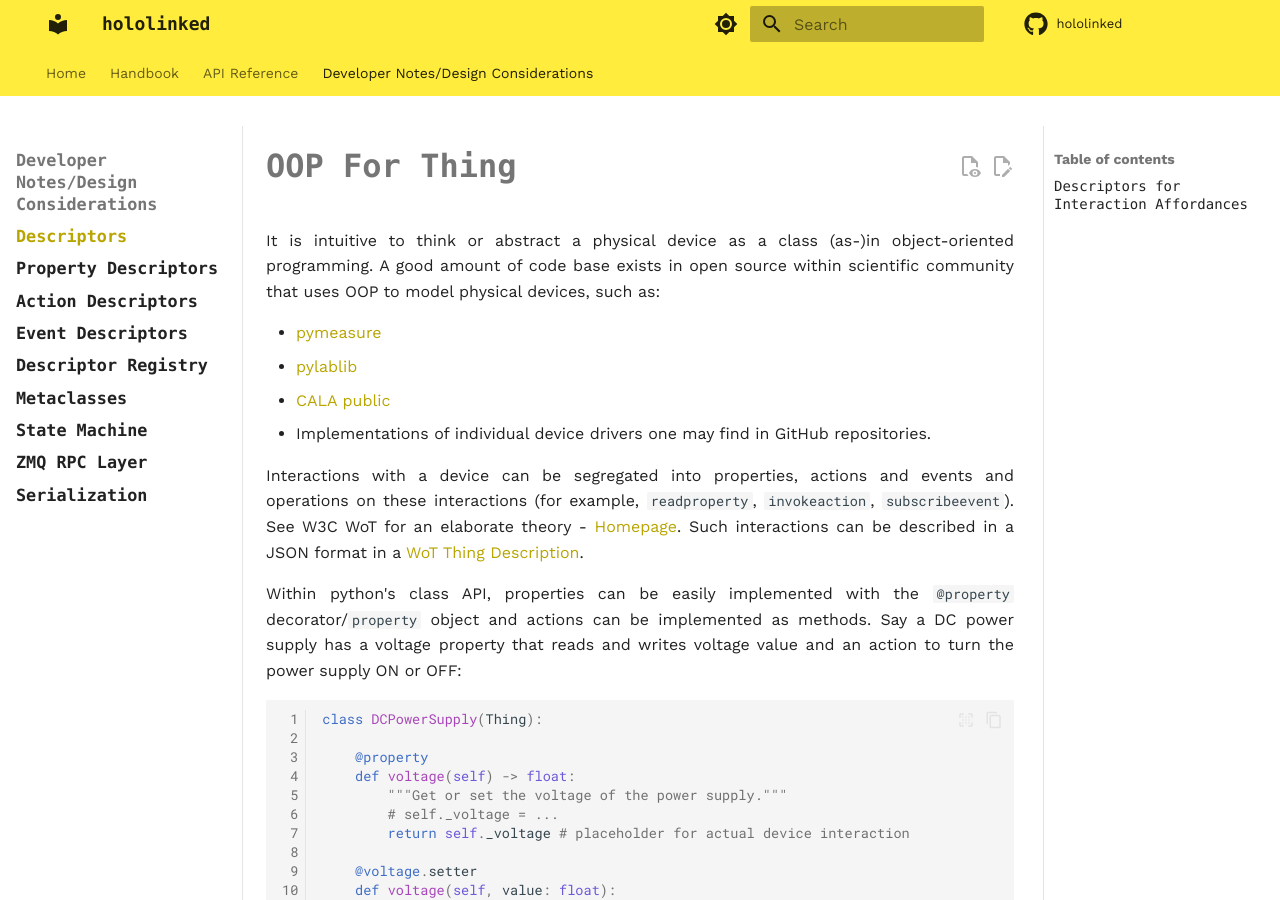
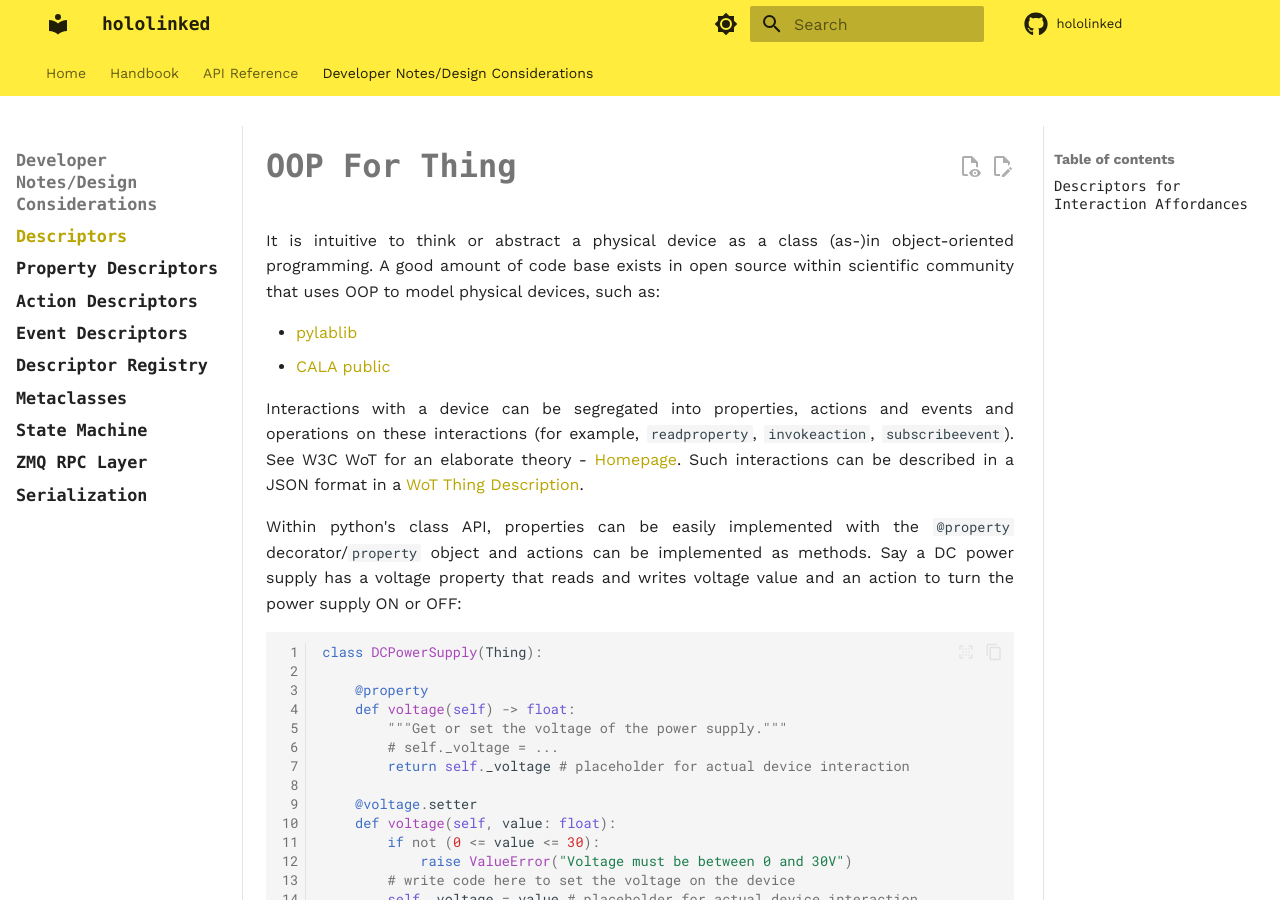
Before and after one commit to hololinked-dev/docs, an MkDocs documentation site: the page built from docs/design/descriptors.md, in a window 1280 px wide and 900 px high. Built offline with MkDocs 1.6.1 and Material for MkDocs 9.7.7, drawn with Linux system fonts in a browser that asks for light colours; comment, search, counter and statistics services are not loaded.

Commit message:
update open source impl links

```diff
--- a/docs/design/descriptors.md
+++ b/docs/design/descriptors.md
@@ -2,10 +2,8 @@
 
 It is intuitive to think or abstract a physical device as a class (as-)in object-oriented programming. A good amount of code base exists in open source within scientific community that uses OOP to model physical devices, such as:
 
-- [pymeasure](https://github.com/pymeasure/pymeasure)
 - [pylablib](https://github.com/AlexShkarin/pyLabLib)
 - [CALA public](https://gitlab.lrz.de/cala-public)
-- Implementations of individual device drivers one may find in GitHub repositories.
 
 Interactions with a device can be segregated into properties, actions and events and operations on these interactions (for example, `readproperty`, `invokeaction`, `subscribeevent`). See W3C WoT for an elaborate theory - [Homepage](https://www.w3.org/WoT/). Such interactions can be described in a JSON format in a [WoT Thing Description](https://www.w3.org/TR/wot-thing-description/).
 
```
